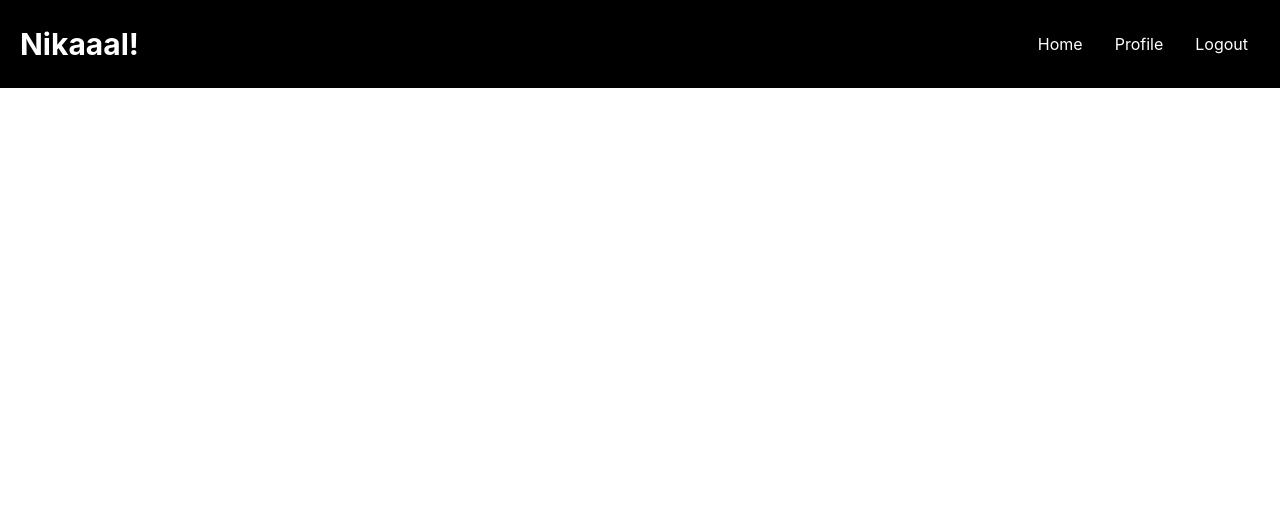
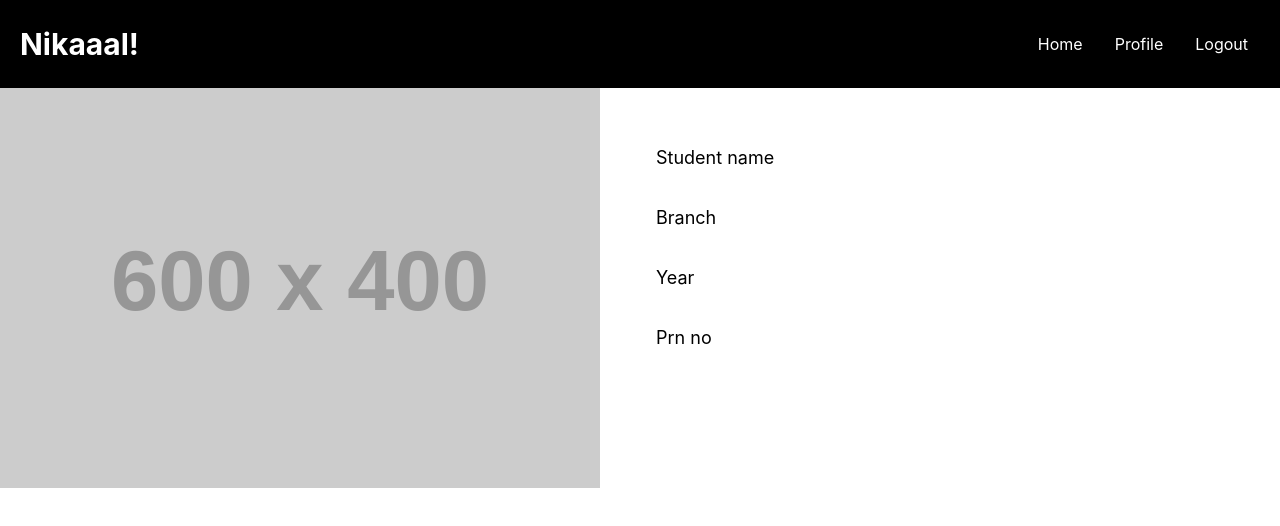
Before and after one commit to programmerpranit/codeissance_35_vadapav, a Next.js app: page /student/profile in a window 1280 px wide. Shown: the top 526 px of the page. Built offline with nearby package versions, Linux system fonts and the light colour scheme.

Commit message:
profile details added

```diff
--- a/pages/student/profile.jsx
+++ b/pages/student/profile.jsx
@@ -21,6 +21,21 @@ const Profile = () => {
             </Link>
           </ul>
         </div>
+        <div className="flex ">
+          <div>
+            <img
+              src={"https://dummyimage.com/600x400"}
+              alt="Profile Image"
+              className="flex "
+            />
+          </div>
+          <div className="flex flex-col m-4 p-6">
+            <h1 className="p-4 text-lg">Student name</h1>
+            <h1 className="p-4 text-lg">Branch</h1>
+            <h1 className="p-4 text-lg">Year </h1>
+            <h1 className="p-4 text-lg">Prn no </h1>
+          </div>
+        </div>
       </div>
     </>
   );
```
